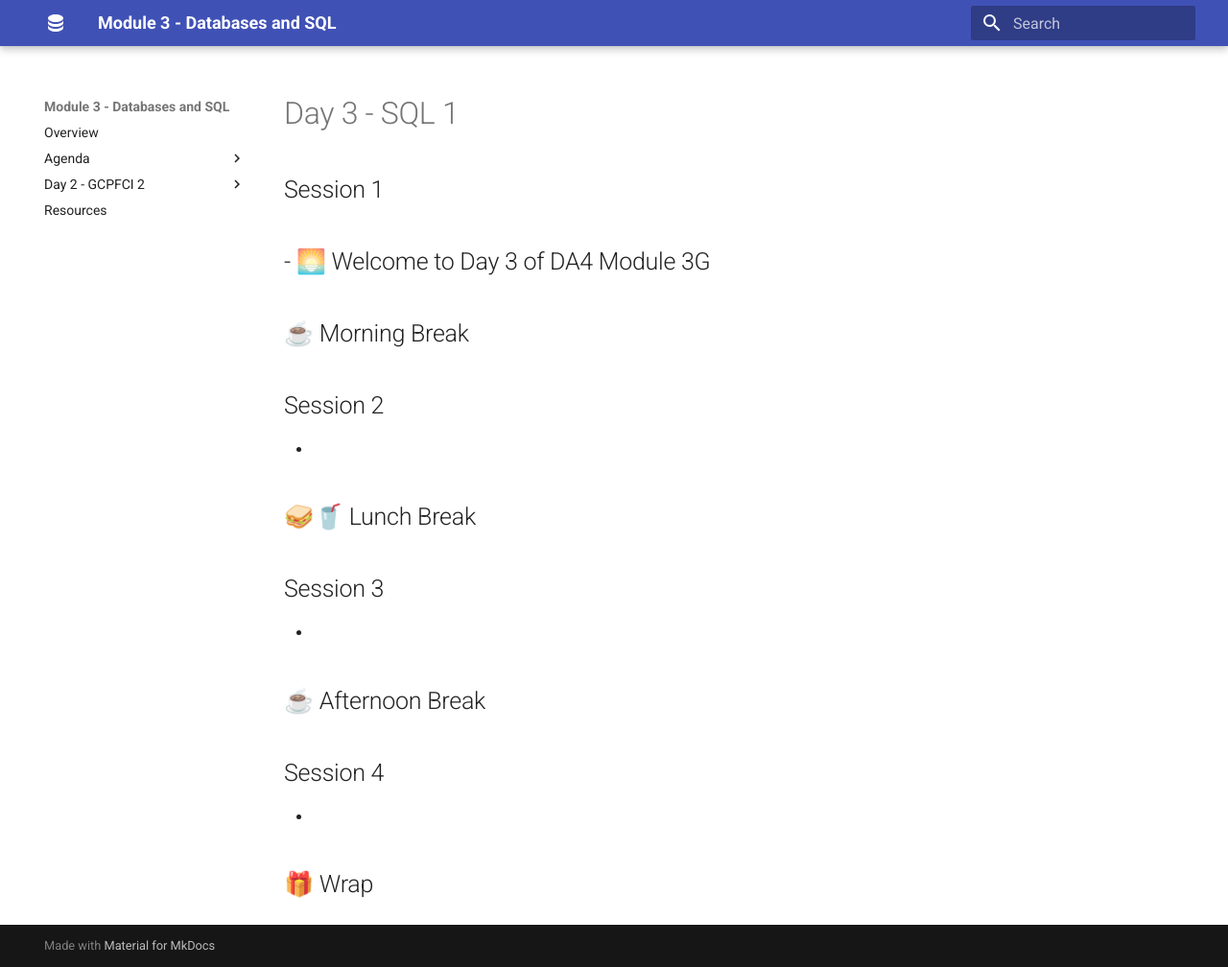
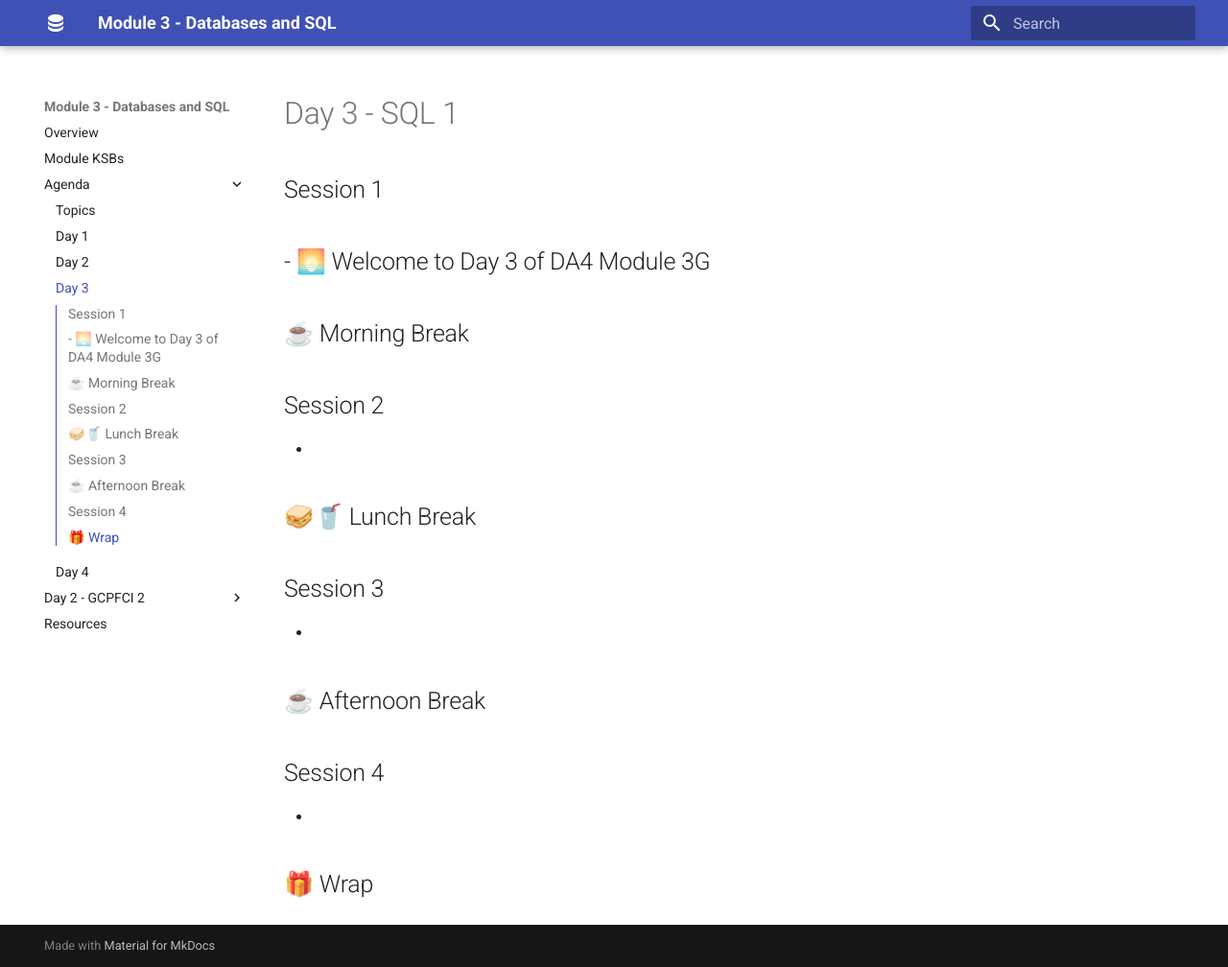
Before and after one commit to qaalabs/DA4M3G, an MkDocs documentation site: the page built from docs/agenda/day3.md, in a window 1280 px wide and 1008 px high. Shown: the whole window at 96% size. Built offline with MkDocs 1.6.1 and Material for MkDocs 9.7.7, drawn with Linux system fonts in a browser that asks for light colours.

Commit message:
Auto commit by uthisha

```diff
--- a/mkdocs.yml
+++ b/mkdocs.yml
@@ -1,13 +1,19 @@
 # Site name
 site_name: Module 3 - Databases and SQL
+site_url: https://qaalabs.github.io/DA4M3G/
 dev_addr: '0.0.0.0:8000'
 
 # Navigation menu
 nav:
   - Overview: index.md
+  - Module KSBs: ksb.md
 
   - Agenda:
+    - Topics: agenda/index.md
+    - Day 1: agenda/day1.md
     - Day 2: agenda/day2.md
+    - Day 3: agenda/day3.md
+    - Day 4: agenda/day4.md
 
   - "Day 2 - GCPFCI 2":
     - "GCP & BigQuery Orientation": day2/gcp-logon.md
@@ -77,12 +83,13 @@ markdown_extensions:
   - pymdownx.tabbed
   - pymdownx.tasklist:
       custom_checkbox: true
-      clickable_checkbox: false
+      clickable_checkbox: true
   - pymdownx.tilde
 
 plugins:
   - search
   - glightbox
+  - mkdocs_quiz
 
 extra_javascript:
   - https://unpkg.com/mermaid/dist/mermaid.min.js
```
